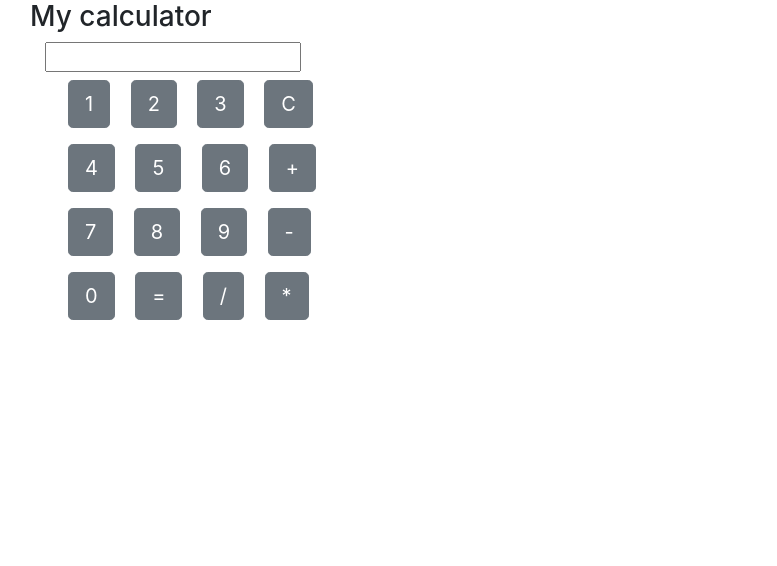
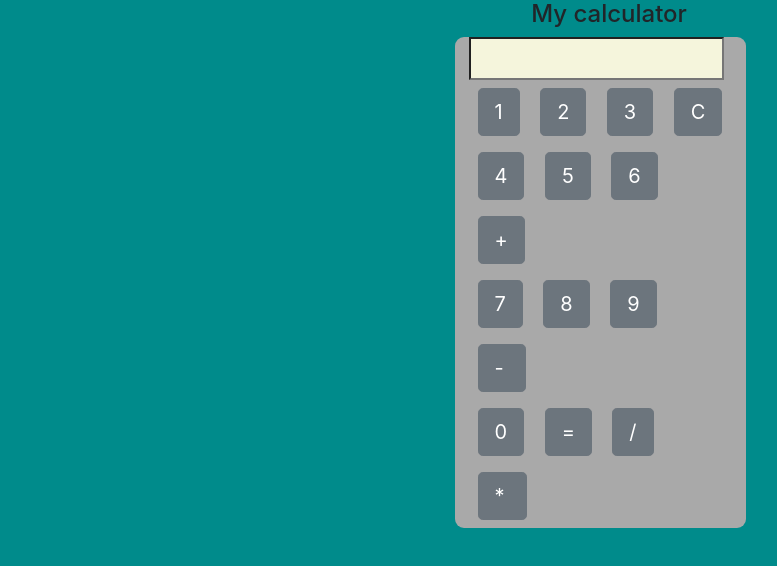
Before and after one commit to Mohammadnojoumy/MyCalculator, a plain HTML site: page index.html in a window 1280 px wide. Shown: the whole page, without its empty margins (40-817 px from the left). Drawn offline with nearby package versions, Linux system fonts and the light colour scheme.

Commit message:
Add style.css to project

```diff
--- a/index.html
+++ b/index.html
@@ -6,17 +6,20 @@
     <meta name="viewport" content="width=device-width, initial-scale=1.0">
     <title>My Calculator</title>
     <link rel="stylesheet" href="https://cdn.jsdelivr.net/npm/bootstrap@4.6.1/dist/css/bootstrap.min.css" integrity="sha384-zCbKRCUGaJDkqS1kPbPd7TveP5iyJE0EjAuZQTgFLD2ylzuqKfdKlfG/eSrtxUkn" crossorigin="anonymous">
-
+    <link rel="stylesheet" href="styles.css">
 </head>
 
 <body>
     <div class="container">
-        <div class="row">
-            <h3>My calculator</h3>
-            <h3></h3>
+        <div class="row justify-content-center">
+            <div class="col-12 text-center">
+
+                <h4 class="title">My calculator</h4>
+
             </div>
+
             <form id="myCalForm">
-            <input type="text" id="dispaly" value="">
+                <input type="text" id="myCalScreen" value="" readonly>
                 <div class="col-12">
                     <input type="button" value="1">
                     <input type="button" value="2">
@@ -31,14 +34,15 @@
                     <input type="button" value="7">
                     <input type="button" value="8">
                     <input type="button" value="9">
-                <input type="button" value="-">
+                    <input type="button" value="- ">
                     <br>
                     <input type="button" value="0">
                     <input type="button" value="=">
                     <input type="button" value="/">
-                <input type="button" value="*">
+                    <input type="button" value="* ">
                 </div>
             </form>
+        </div>
     </div>
     <script src="script.js"></script>
 </body>
--- /dev/null
+++ b/styles.css
@@ -0,0 +1,20 @@
+body {
+    background-color: darkcyan;
+}
+
+#myCalForm {
+    width: 291px;
+    background-color: darkgray;
+    border-radius: 9px;
+}
+
+.title {
+    margin-left: 18px;
+}
+
+#myCalScreen {
+    background-color: beige;
+    width: 255px;
+    height: 43px;
+    margin-left: 14px;
+}
```
Lines whose indentation alone changed are shown as unchanged.
